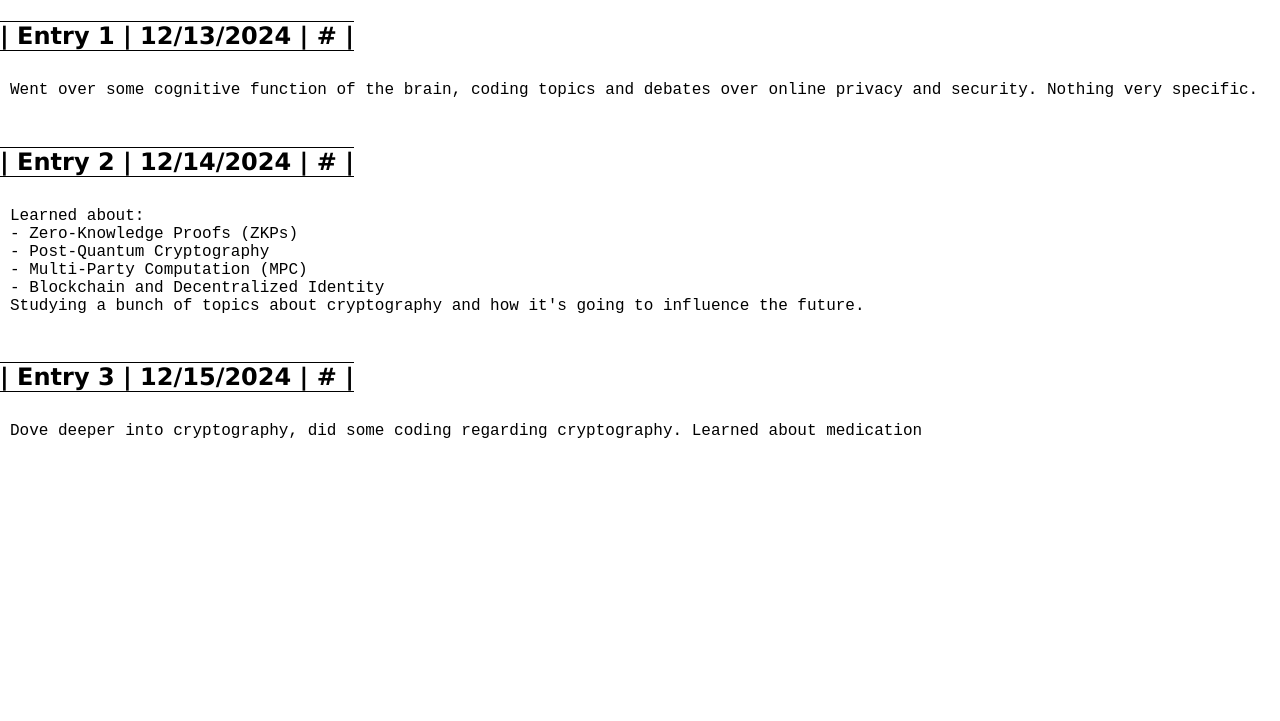
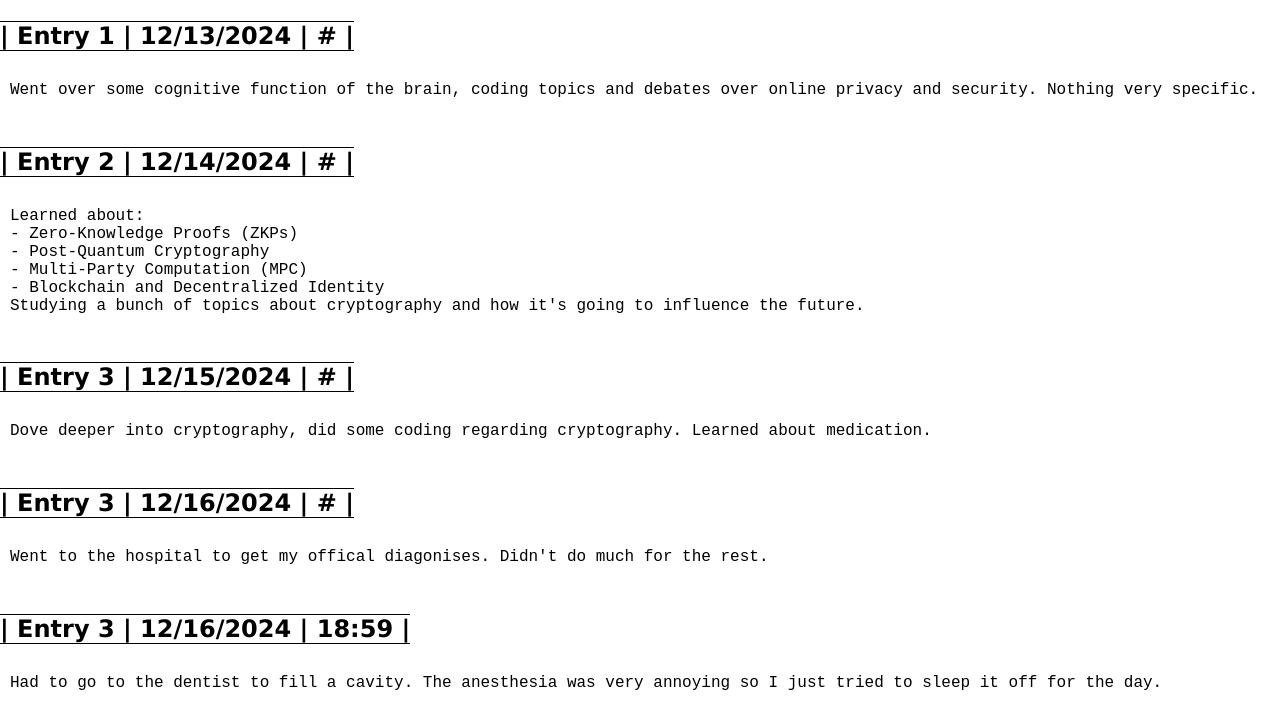
Before and after one commit to UnluckyMangooo/PublicBlogEntries, a plain HTML site: page index.html in a window 1280 px wide. Shown: the part 79-800 px from the top of the page. Drawn offline with Linux system fonts and the light colour scheme.

Commit message:
Update index.html

```diff
--- a/index.html
+++ b/index.html
@@ -44,12 +44,33 @@
       <h2>| Entry 3 | 12/15/2024 | # |</h2>
       <div class="Text">
         <p>
-          Dove deeper into cryptography, did some coding regarding cryptography. Learned about medication
+          Dove deeper into cryptography, did some coding regarding cryptography. Learned about medication.
         </p>
       </div>
     </article>
     </div>
 
+    <div class="entries">
+    <article>
+      <h2>| Entry 3 | 12/16/2024 | # |</h2>
+      <div class="Text">
+        <p>
+          Went to the hospital to get my offical diagonises. Didn't do much for the rest.
+        </p>
+      </div>
+    </article>
+    </div>
+
+    <div class="entries">
+    <article>
+      <h2>| Entry 3 | 12/16/2024 | 18:59 |</h2>
+      <div class="Text">
+        <p>
+          Had to go to the dentist to fill a cavity. The anesthesia was very annoying so I just tried to sleep it off for the day.
+        </p>
+      </div>
+    </article>
+    </div>
 
   <script src="script.js"></script>
 </body>
```
